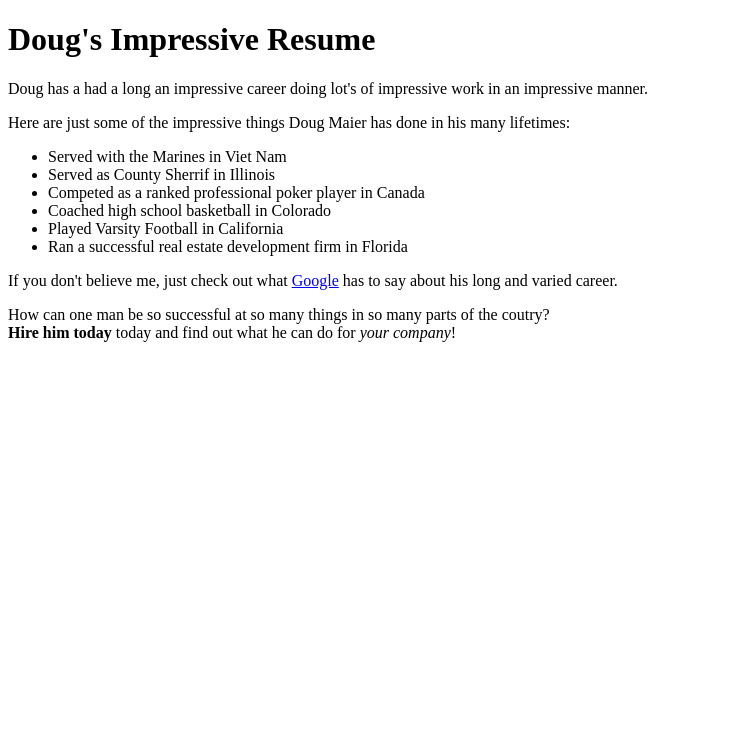
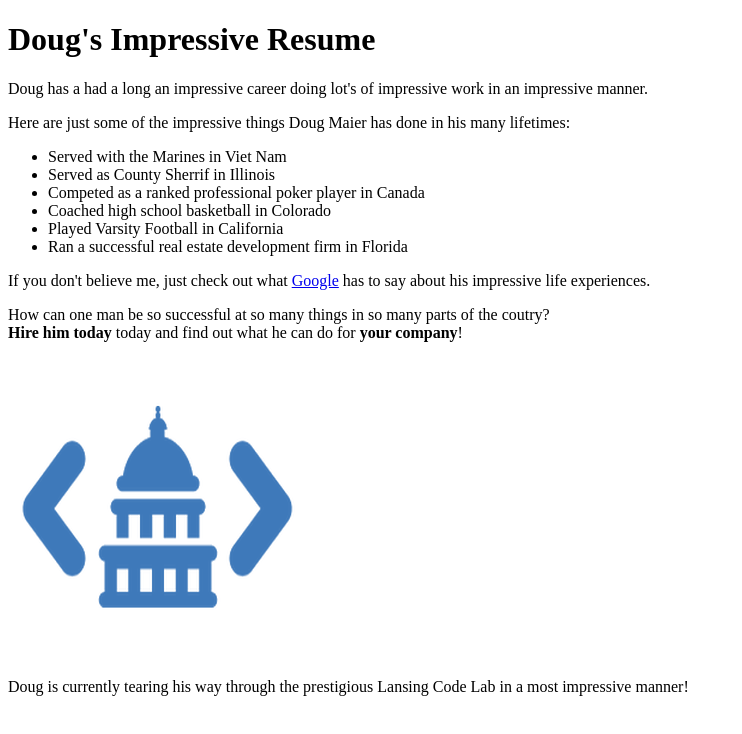
Before and after one commit to DougMaier/codelab-html-intro, a plain HTML site: page index.html in a window 1280 px wide. Shown: the whole page, without its empty margins (0-742 px from the left). Drawn offline with Linux system fonts and the light colour scheme.

Commit message:
Added the Lansing Code Lab image
Add the image and some other misc changes to the text.

```diff
--- a/index.html
+++ b/index.html
@@ -18,12 +18,16 @@
         <li>Ran a successful real estate development firm in Florida</li>
       </ul>
     <p>
-      If you don't believe me, just check out what <a href="https://www.google.com/#q=Doug+Maier">Google</a> has to say about his long and varied career.
+      If you don't believe me, just check out what <a href="https://www.google.com/#q=Doug+Maier">Google</a> has to say about his impressive life experiences.
     </p>
     <p>
       How can one man be so successful at so many things in so many parts of the coutry?
       <br>
-      <strong>Hire him today</strong> today and find out what he can do for <i>your company</i>!
+      <strong>Hire him today</strong> today and find out what he can do for <strong>your company</strong>!
+    </p>
+    <img src="image/icon-tall-square-fixed-300-transparent.png" alt="Logo of the prestigious Lansing Code Lab." />
+    <p>
+      Doug is currently tearing his way through the prestigious Lansing Code Lab in a most impressive manner!
     </p>
   </body>
 </html>
```
Also changed, not shown: image/icon-tall-square-fixed-300-transparent.png (added).
